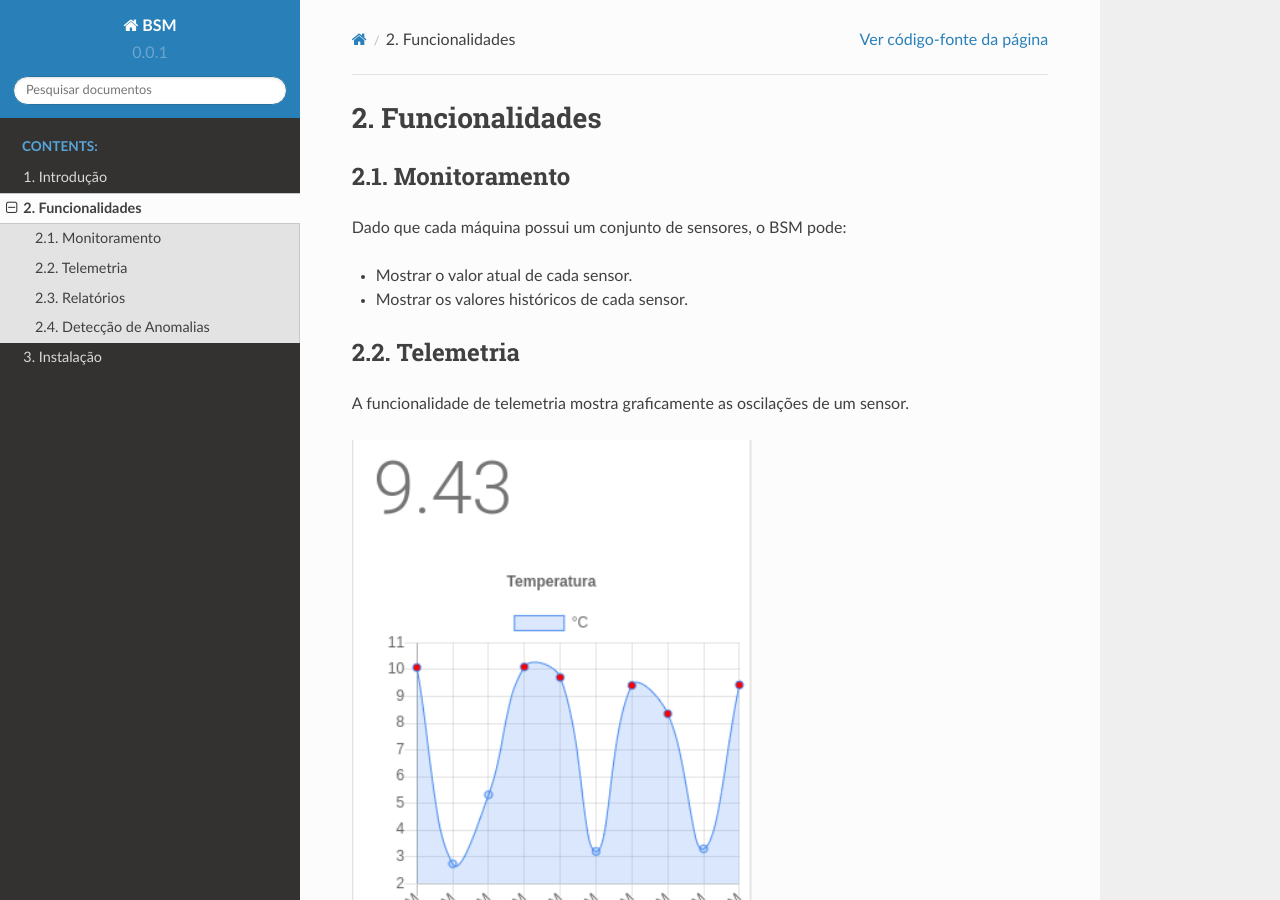
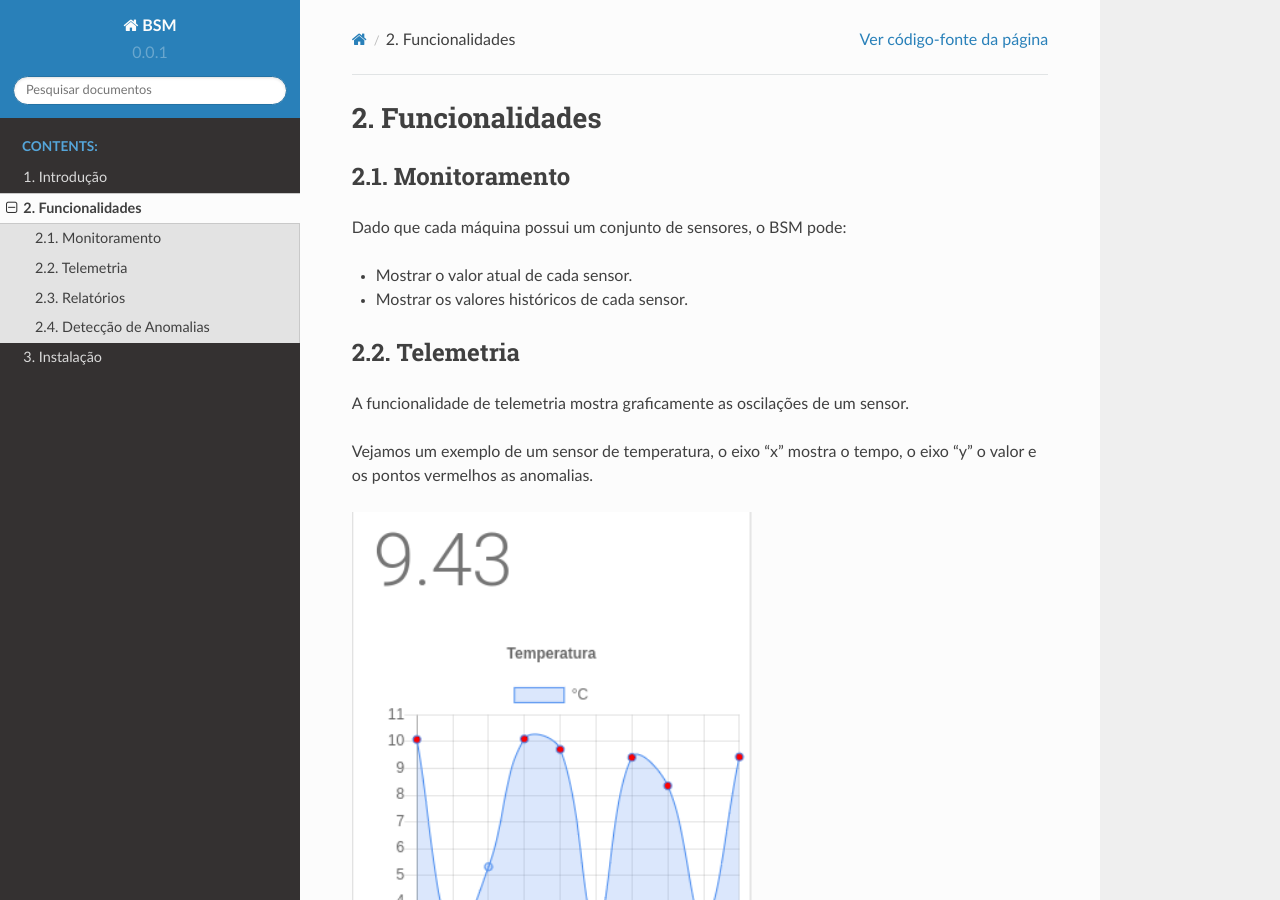
Before and after one commit to canattofilipe/bsm, a Sphinx documentation site: the page built from docs/functionalities.rst, in a window 1280 px wide and 900 px high. Built offline with Sphinx 7.4.7 and the Read the Docs theme 2.0.0, drawn with Linux system fonts in a browser that asks for light colours.

Commit message:
Update functionalities.rst

```diff
--- a/docs/functionalities.rst
+++ b/docs/functionalities.rst
@@ -14,6 +14,8 @@ Telemetria
 
 A funcionalidade de telemetria mostra graficamente as oscilações de um sensor.
 
+Vejamos um exemplo de um sensor de temperatura, o eixo "x" mostra o tempo, o eixo "y" o valor e os pontos vermelhos as anomalias.
+
 .. image:: images/telemetry_ex1.png
   :width: 400
   :alt: Exemplo sensor de temperatura
```
